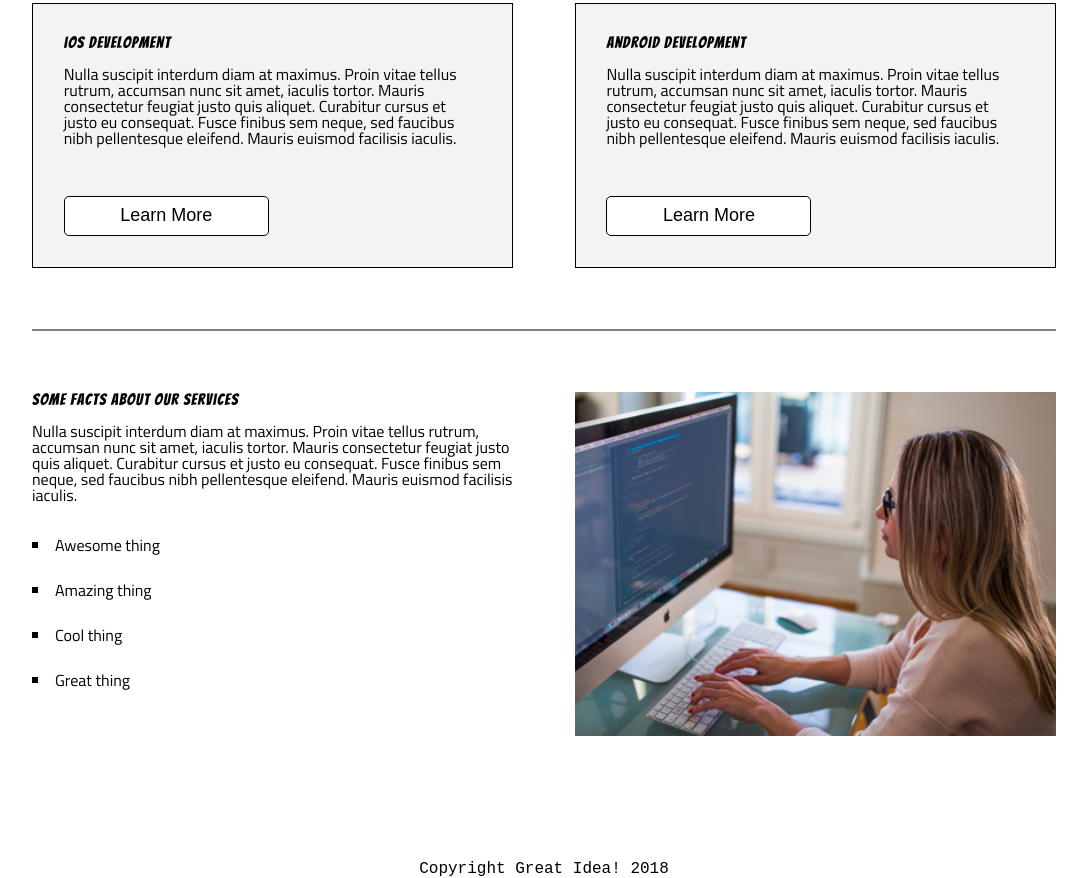
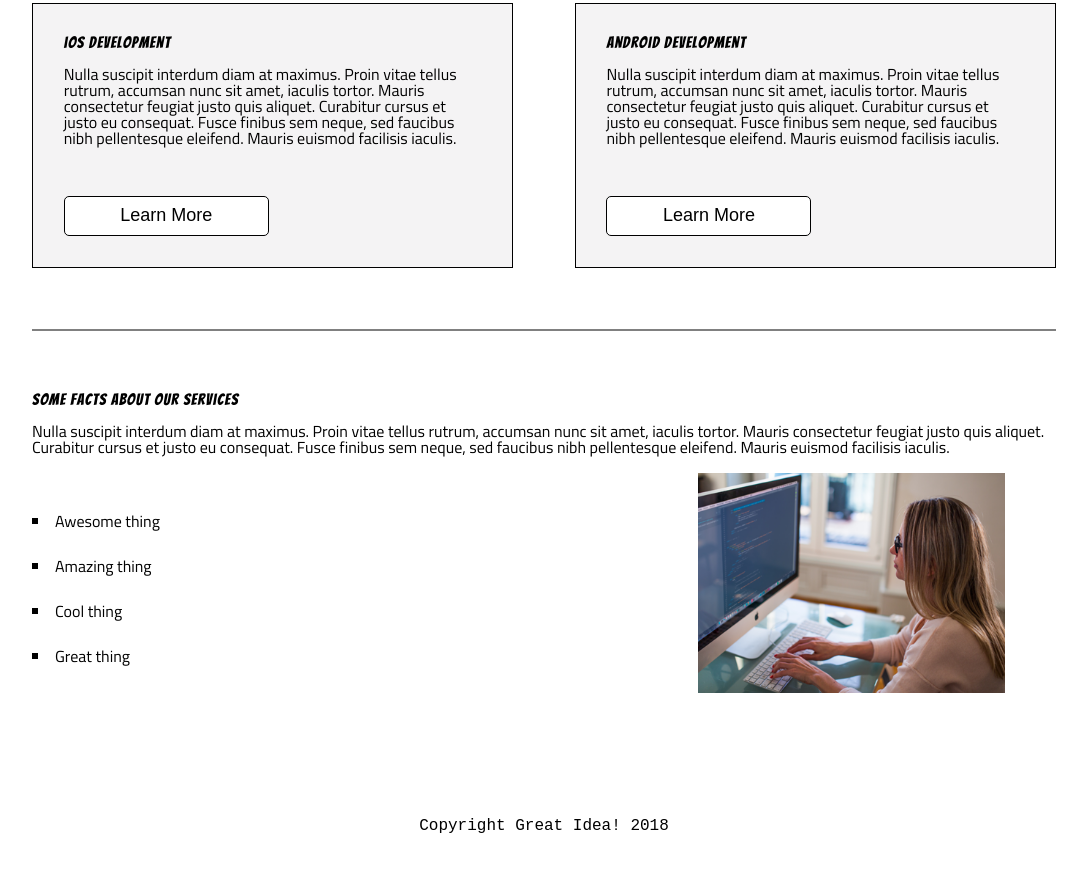
Before and after one commit to michelangelo17/UI-III-GitHub-Pages, a plain HTML site: page services.html in a window 1280 px wide. Shown: the part 1249-2127 px from the top of the page, without its empty margins (96-1183 px from the left). After the commit the page ends 2084 px from the top, so only its background shows below. Drawn offline with Linux system fonts and the light colour scheme.

Commit message:
added landscape mode

```diff
--- a/css/index.css
+++ b/css/index.css
@@ -328,9 +328,19 @@ footer {
 	header {
 		margin-top: 100px;
 	}
+	.servicesInfoImg {
+		display: none;
+	}
+	.servicesFootercolumn {
+		width: 100%;
+	}
+	.servicesFootercolumn p {
+		width: 100%;
+	}
 }
+
 /* narrower screen widths */
-@media (max-width: 700px) {
+@media (max-width: 719px) {
 	.maxWidth {
 		max-width: 100%;
 	}
@@ -395,12 +405,6 @@ footer {
 	.servicesMobileMargin {
 		margin-bottom: 6%;
 	}
-	.servicesInfoImg {
-		display: none;
-	}
-	.servicesFootercolumn {
-		width: 100%;
-	}
 	header h1, header p, .bannerImg{
 		padding: 0 5% 6%;
 	}
@@ -420,3 +424,16 @@ footer {
 		margin-top: 0;
 	}
 }
+
+/* Landscape mode */
+@media (min-width: 500px) {
+	.servicesFootercolumn p {
+		width: 215%;
+		padding-bottom: 5%;
+	}
+	.servicesInfoImg {
+		padding-right: 5%;
+		width: 35%;
+		align-self: flex-end;
+	}
+}
```
